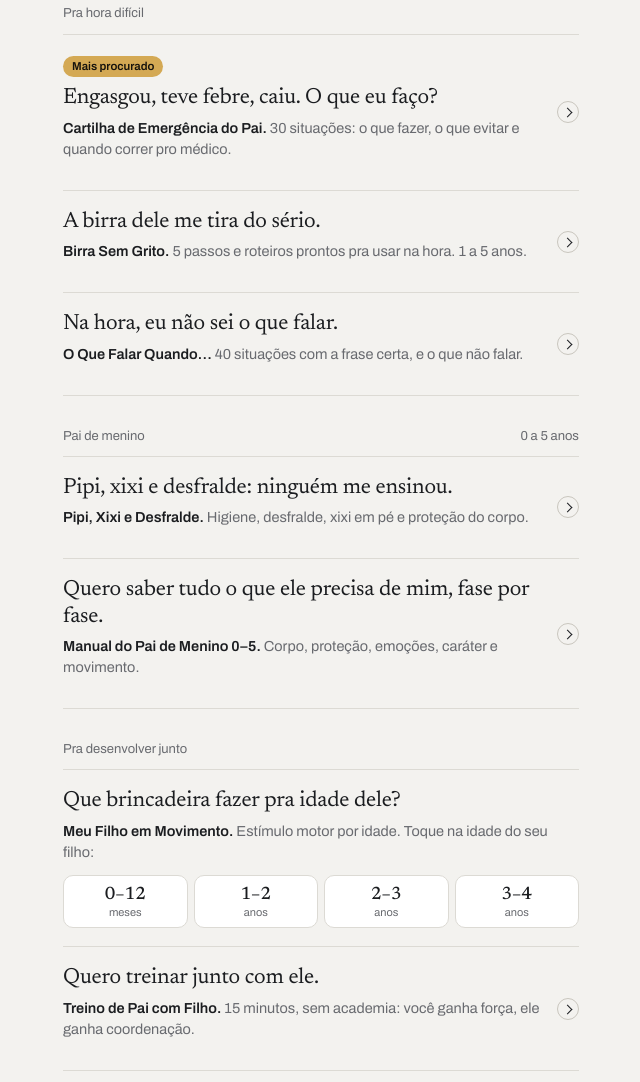
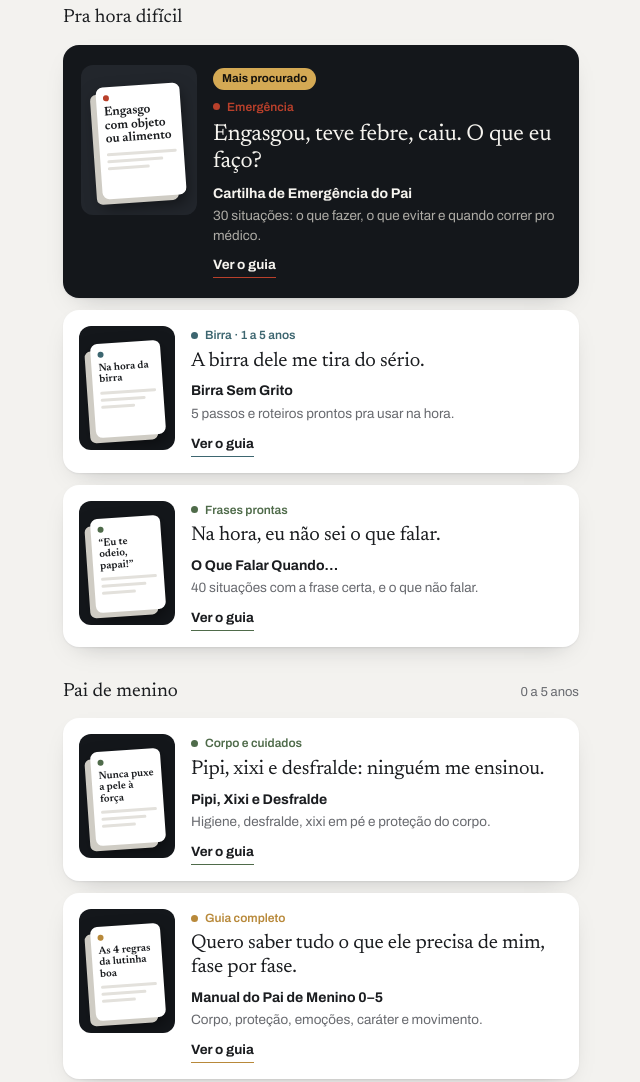
Before and after one commit to codigodopaiforte/codigodopaiforte, a plain HTML site: page index.html in a window 1280 px wide. Shown: the part 736-1818 px from the top of the page, without its empty margins (319-959 px from the left). Drawn offline with Linux system fonts and the light colour scheme.

Commit message:
Home: cards de produto

```diff
--- a/index.html
+++ b/index.html
@@ -252,6 +252,32 @@ footer{background:var(--ink);color:#77756F;font-size:13px;padding:22px 0 96px;}
 .agesl a b{display:block;font-family:var(--serif);font-weight:500;font-size:18px;color:var(--text);}
 .agesl a:hover{border-color:var(--brass);}
 
+/* cards de produto */
+.pc{display:grid;grid-template-columns:96px 1fr;gap:16px;align-items:start;text-decoration:none;color:inherit;background:var(--card);border-radius:16px;padding:16px;margin-top:12px;
+    box-shadow:0 1px 2px rgba(20,23,27,.06),0 10px 26px -16px rgba(20,23,27,.35);transition:transform .15s,box-shadow .15s;}
+.pc:hover{transform:translateY(-2px);box-shadow:0 1px 2px rgba(20,23,27,.06),0 16px 30px -16px rgba(20,23,27,.45);}
+.th{position:relative;width:96px;height:124px;border-radius:12px;background:var(--ink);overflow:hidden;}
+.th .mc{position:absolute;left:14px;top:16px;width:70px;height:94px;background:#fff;border-radius:7px;padding:8px 7px;transform:rotate(-4deg);box-shadow:-7px 6px 0 -1px #CFCCC4,0 8px 16px rgba(0,0,0,.5);}
+.th .mc i{display:block;width:6px;height:6px;border-radius:50%;background:var(--a);margin-bottom:5px;}
+.th .mc b{display:block;font-family:var(--serif);font-weight:600;font-size:10.5px;line-height:1.08;color:var(--text);margin-bottom:6px;}
+.th .mc s{display:block;height:3px;border-radius:2px;background:#E3E1DC;margin-top:4px;text-decoration:none;}
+.th .mc s:nth-of-type(2){width:80%;}.th .mc s:nth-of-type(3){width:60%;}
+.pc .cat{display:flex;align-items:center;gap:7px;font-size:12px;font-weight:600;color:var(--a);margin-bottom:5px;}
+.pc .cat::before{content:'';width:7px;height:7px;border-radius:50%;background:var(--a);}
+.pc .q{font-family:var(--serif);font-size:20px;line-height:1.18;letter-spacing:-.2px;margin-bottom:7px;}
+.pc .n{font-size:14px;font-weight:700;}
+.pc .d{font-size:13.5px;color:var(--muted);line-height:1.45;margin-top:2px;}
+.pc .go{display:inline-flex;align-items:center;gap:6px;margin-top:10px;font-size:13.5px;font-weight:700;color:var(--text);border-bottom:1.5px solid var(--a);padding-bottom:1px;}
+.pc.feat{background:var(--ink);color:#EDEBE6;grid-template-columns:116px 1fr;padding:20px 18px;}
+.pc.feat .th{width:116px;height:150px;background:#22262C;}
+.pc.feat .th .mc{left:18px;top:20px;width:84px;height:112px;}
+.pc.feat .th .mc b{font-size:12.5px;}
+.pc.feat .q{font-size:23px;color:#F6F4EF;}
+.pc.feat .n{color:#F6F4EF;}.pc.feat .d{color:#AEACA6;}.pc.feat .go{color:#F6F4EF;}
+.pc .hot{display:inline-block;font-size:11.5px;font-weight:700;color:#16130D;background:var(--brass-2);border-radius:20px;padding:2px 9px;margin-bottom:8px;}
+.pc .agesl{grid-column:1 / -1;margin-top:2px;}
+.grp > p{font-family:var(--serif);font-size:19px;color:var(--text);border-bottom:0;padding-bottom:0;}
+.grp > p span + span{font-family:var(--sans);font-size:13px;color:var(--muted);align-self:center;}
 .coach{background:var(--ink);color:#EDEBE6;padding:0 0 52px;}
 .coach .cph{position:relative;height:340px;}
 .coach .cph img{width:100%;height:100%;object-fit:cover;object-position:center 30%;}
@@ -315,22 +341,19 @@ footer{background:var(--ink);color:#77756F;font-size:13px;padding:22px 0 96px;}
     <p class="intro">Escolha pelo que você está vivendo agora.</p>
 
     <div class="grp"><p><span>Pra hora difícil</span></p>
-      <a class="row" href="/emergencia/"><div><span class="hot">Mais procurado</span><div class="q">Engasgou, teve febre, caiu. O que eu faço?</div><div class="p"><b>Cartilha de Emergência do Pai.</b> 30 situações: o que fazer, o que evitar e quando correr pro médico.</div></div><span class="ar" aria-hidden="true"></span></a>
-      <a class="row" href="/birra/"><div><div class="q">A birra dele me tira do sério.</div><div class="p"><b>Birra Sem Grito.</b> 5 passos e roteiros prontos pra usar na hora. 1 a 5 anos.</div></div><span class="ar" aria-hidden="true"></span></a>
-      <a class="row" href="/falar/"><div><div class="q">Na hora, eu não sei o que falar.</div><div class="p"><b>O Que Falar Quando…</b> 40 situações com a frase certa, e o que não falar.</div></div><span class="ar" aria-hidden="true"></span></a>
+      <a class="pc feat" href="/emergencia/" style="--a:#B9402B"><div class="th" aria-hidden="true"><div class="mc"><i></i><b>Engasgo com objeto ou alimento</b><s></s><s></s><s></s></div></div><div><span class="hot">Mais procurado</span><div class="cat">Emergência</div><div class="q">Engasgou, teve febre, caiu. O que eu faço?</div><div class="n">Cartilha de Emergência do Pai</div><div class="d">30 situações: o que fazer, o que evitar e quando correr pro médico.</div><span class="go">Ver o guia</span></div></a>
+      <a class="pc" href="/birra/" style="--a:#3D6670"><div class="th" aria-hidden="true"><div class="mc"><i></i><b>Na hora da birra</b><s></s><s></s><s></s></div></div><div><div class="cat">Birra · 1 a 5 anos</div><div class="q">A birra dele me tira do sério.</div><div class="n">Birra Sem Grito</div><div class="d">5 passos e roteiros prontos pra usar na hora.</div><span class="go">Ver o guia</span></div></a>
+      <a class="pc" href="/falar/" style="--a:#4F6B4A"><div class="th" aria-hidden="true"><div class="mc"><i></i><b>“Eu te odeio, papai!”</b><s></s><s></s><s></s></div></div><div><div class="cat">Frases prontas</div><div class="q">Na hora, eu não sei o que falar.</div><div class="n">O Que Falar Quando…</div><div class="d">40 situações com a frase certa, e o que não falar.</div><span class="go">Ver o guia</span></div></a>
     </div>
 
     <div class="grp"><p><span>Pai de menino</span><span>0 a 5 anos</span></p>
-      <a class="row" href="/menino/"><div><div class="q">Pipi, xixi e desfralde: ninguém me ensinou.</div><div class="p"><b>Pipi, Xixi e Desfralde.</b> Higiene, desfralde, xixi em pé e proteção do corpo.</div></div><span class="ar" aria-hidden="true"></span></a>
-      <a class="row" href="/manual/"><div><div class="q">Quero saber tudo o que ele precisa de mim, fase por fase.</div><div class="p"><b>Manual do Pai de Menino 0–5.</b> Corpo, proteção, emoções, caráter e movimento.</div></div><span class="ar" aria-hidden="true"></span></a>
+      <a class="pc" href="/menino/" style="--a:#4F6B4A"><div class="th" aria-hidden="true"><div class="mc"><i></i><b>Nunca puxe a pele à força</b><s></s><s></s><s></s></div></div><div><div class="cat">Corpo e cuidados</div><div class="q">Pipi, xixi e desfralde: ninguém me ensinou.</div><div class="n">Pipi, Xixi e Desfralde</div><div class="d">Higiene, desfralde, xixi em pé e proteção do corpo.</div><span class="go">Ver o guia</span></div></a>
+      <a class="pc" href="/manual/" style="--a:#B8893A"><div class="th" aria-hidden="true"><div class="mc"><i></i><b>As 4 regras da lutinha boa</b><s></s><s></s><s></s></div></div><div><div class="cat">Guia completo</div><div class="q">Quero saber tudo o que ele precisa de mim, fase por fase.</div><div class="n">Manual do Pai de Menino 0–5</div><div class="d">Corpo, proteção, emoções, caráter e movimento.</div><span class="go">Ver o guia</span></div></a>
     </div>
 
     <div class="grp"><p><span>Pra desenvolver junto</span></p>
-      <div class="row mv"><div>
-        <a href="/movimento/" style="text-decoration:none;color:inherit"><div class="q">Que brincadeira fazer pra idade dele?</div><div class="p"><b>Meu Filho em Movimento.</b> Estímulo motor por idade. Toque na idade do seu filho:</div></a>
-        <div class="agesl"><a href="/movimento/#fase1"><b>0–12</b>meses</a><a href="/movimento/#fase2"><b>1–2</b>anos</a><a href="/movimento/#fase3"><b>2–3</b>anos</a><a href="/movimento/#fase4"><b>3–4</b>anos</a></div>
-      </div></div>
-      <a class="row" href="/treino/"><div><div class="q">Quero treinar junto com ele.</div><div class="p"><b>Treino de Pai com Filho.</b> 15 minutos, sem academia: você ganha força, ele ganha coordenação.</div></div><span class="ar" aria-hidden="true"></span></a>
+      <div class="pc" style="--a:#3F6079"><a href="/movimento/" style="text-decoration:none;color:inherit;display:contents"><div class="th" aria-hidden="true"><div class="mc"><i></i><b>Circuito de engatinhar</b><s></s><s></s><s></s></div></div><div><div class="cat">Estímulo por idade</div><div class="q">Que brincadeira fazer pra idade dele?</div><div class="n">Meu Filho em Movimento</div><div class="d">Atividades no chão da sala, por fase. Toque na idade dele:</div><span class="go">Ver o guia</span></div></a><div class="agesl"><a href="/movimento/#fase1"><b>0–12</b>meses</a><a href="/movimento/#fase2"><b>1–2</b>anos</a><a href="/movimento/#fase3"><b>2–3</b>anos</a><a href="/movimento/#fase4"><b>3–4</b>anos</a></div></div>
+      <a class="pc" href="/treino/" style="--a:#44525E"><div class="th" aria-hidden="true"><div class="mc"><i></i><b>Ponte humana</b><s></s><s></s><s></s></div></div><div><div class="cat">Pai e filho · 3 a 5 anos</div><div class="q">Quero treinar junto com ele.</div><div class="n">Treino de Pai com Filho</div><div class="d">15 minutos, sem academia: você ganha força, ele ganha coordenação.</div><span class="go">Ver o guia</span></div></a>
     </div>
   </div>
 </section>
```
